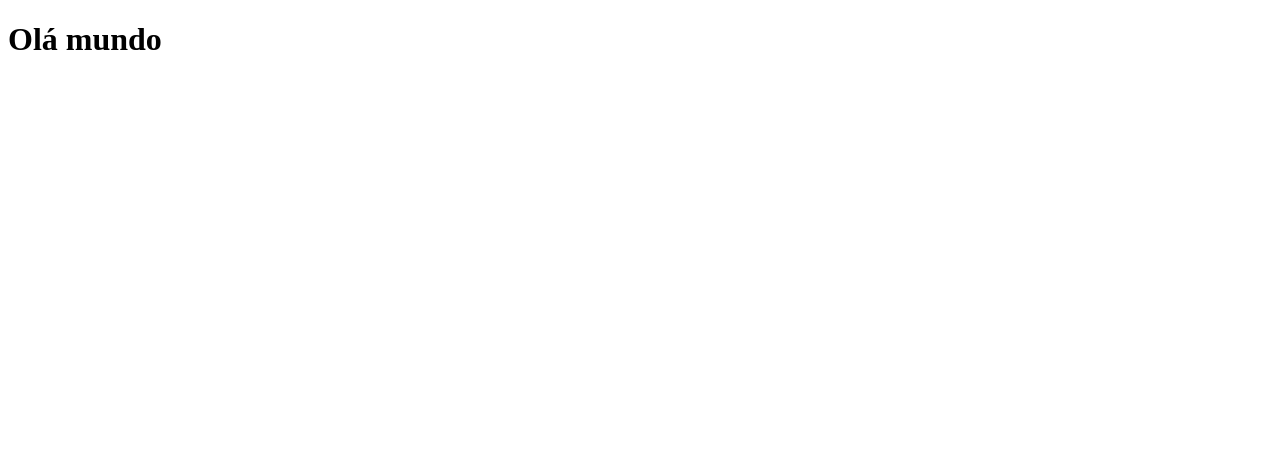
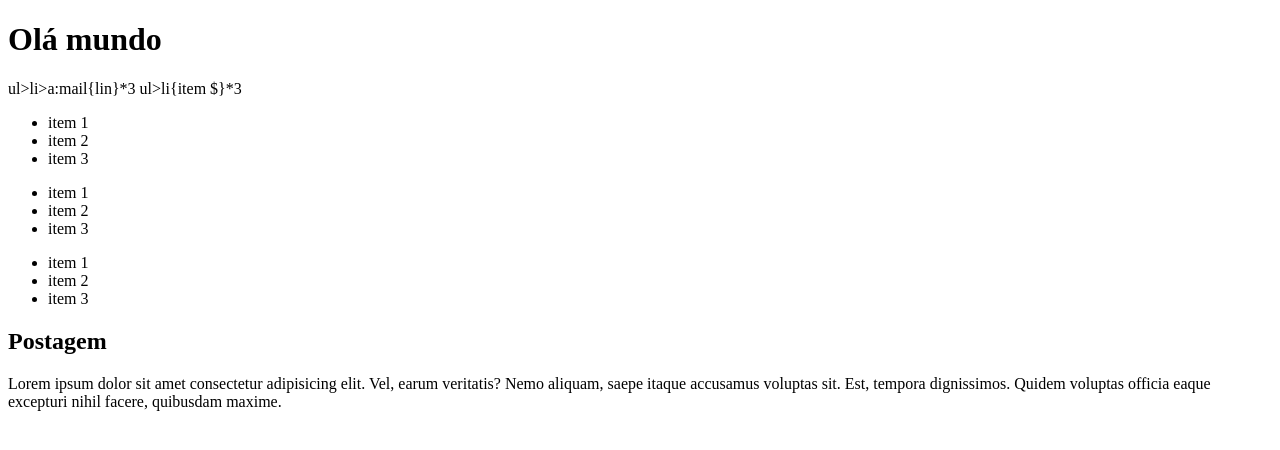
Before and after one commit to mendeseducosta/js-notes, a plain HTML site: page index.html in a window 1280 px wide. Drawn offline with Linux system fonts and the light colour scheme.

Commit message:
brincando com emmet no vs code

```diff
--- a/index.html
+++ b/index.html
@@ -8,5 +8,32 @@
 </head>
 <body>
     <h1>Olá mundo</h1>
+    ul>li>a:mail{lin}*3
+
+
+    ul>li{item $}*3
+
+
+    <ul>
+        <li>item 1</li>
+        <li>item 2</li>
+        <li>item 3</li>
+    </ul>
+
+    <ul>
+        <li>item 1</li>
+        <li>item 2</li>
+        <li>item 3</li>
+    </ul>
+    <ul>
+        <li>item 1</li>
+        <li>item 2</li>
+        <li>item 3</li>
+    </ul>
+
+    <article>
+        <h1>Postagem</h1>
+        <p>Lorem ipsum dolor sit amet consectetur adipisicing elit. Vel, earum veritatis? Nemo aliquam, saepe itaque accusamus voluptas sit. Est, tempora dignissimos. Quidem voluptas officia eaque excepturi nihil facere, quibusdam maxime.</p>
+    </article>
 </body>
 </html>
```
